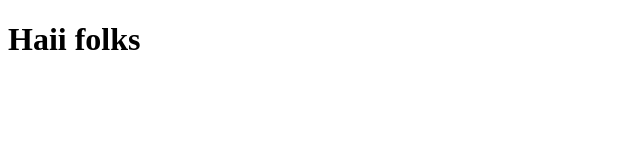
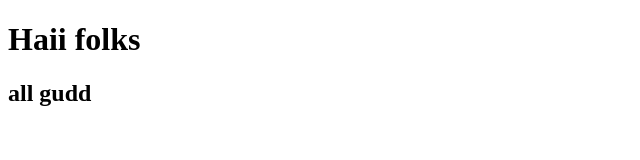
Before and after one commit to pa1myself/projectgit, a plain HTML site: page index.html in a window 1280 px wide. Shown: the whole page, without its empty margins (0-640 px from the left). Drawn offline with Linux system fonts and the light colour scheme.

Commit message:
second commit

```diff
--- a/index.html
+++ b/index.html
@@ -6,5 +6,6 @@
   </head>
   <body>
     <h1>Haii folks</h1>
+    <h2>all gudd</h2>
   </body>
 </html>
```
